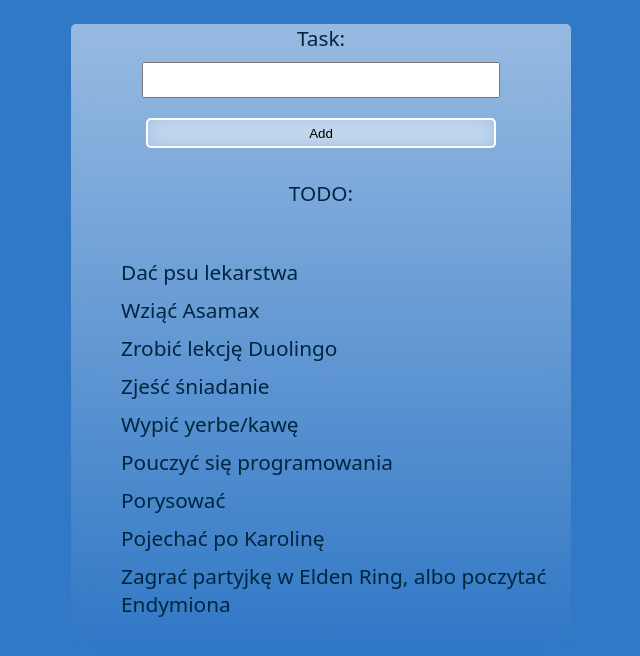
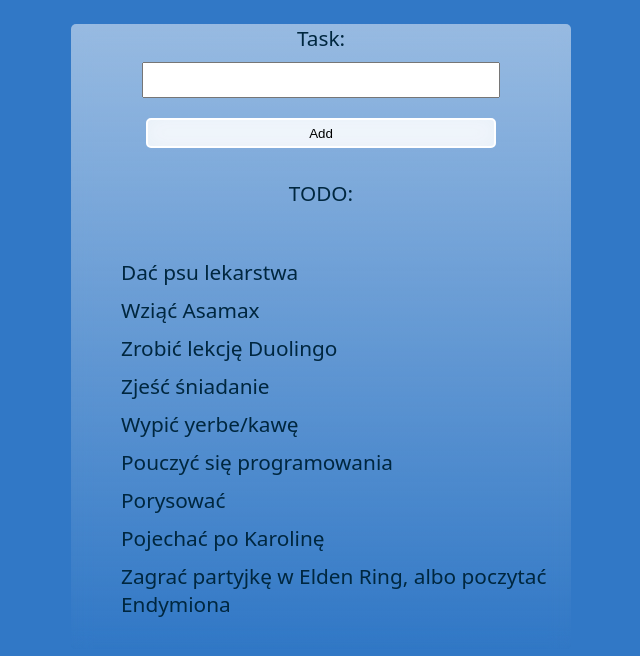
Before and after one commit to A1ien1385/TypeScript_TodoList, a website: page index.html in a window 1280 px wide. In both pictures the pointer is over the button "Add". Shown: the whole page, without its empty margins (319-959 px from the left). Drawn offline with Linux system fonts and the light colour scheme.

Commit message:
day 1 done

```diff
--- a/style.css
+++ b/style.css
@@ -41,6 +41,11 @@ button {
   border: 2px solid white;
   border-radius: 5px;
   cursor: pointer;
+  transition: 0.3s;
+}
+
+button:hover {
+  background-color: rgba(255, 255, 255, 0.8);
 }
 
 input {
```
